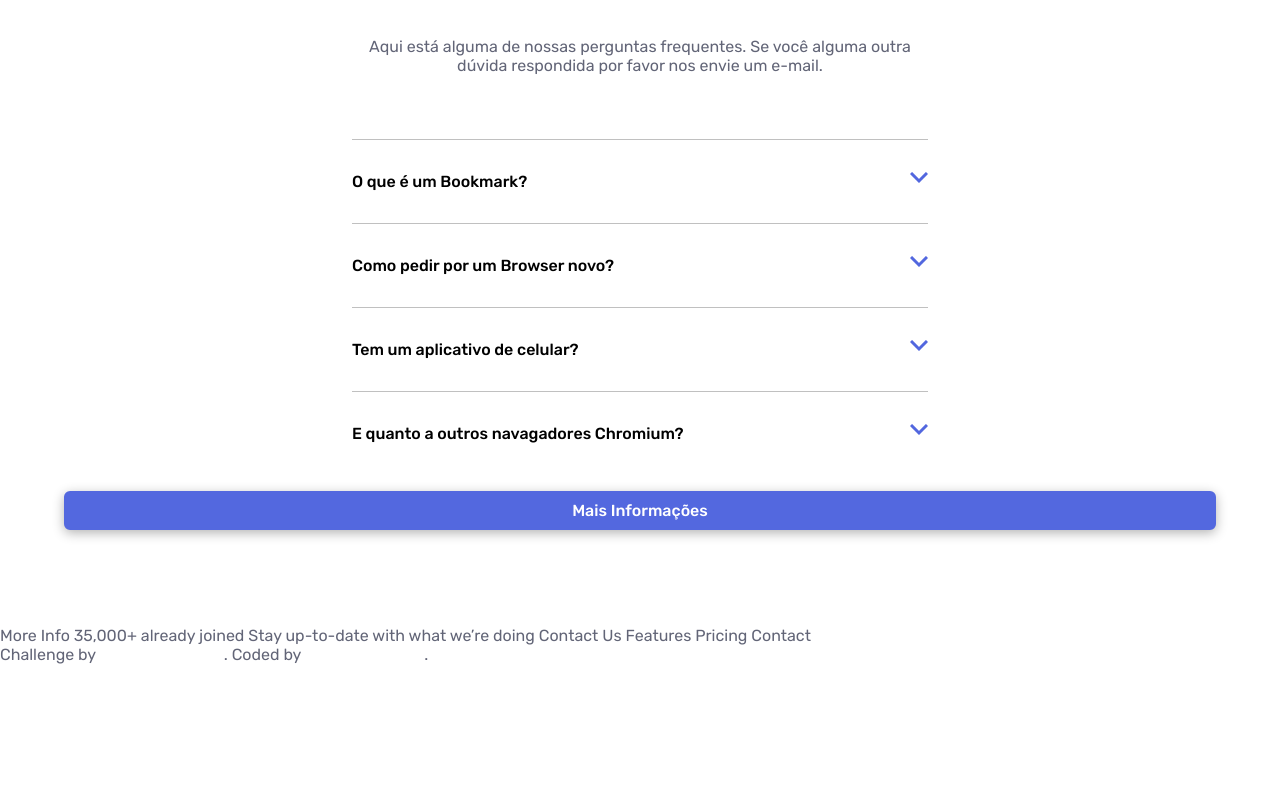
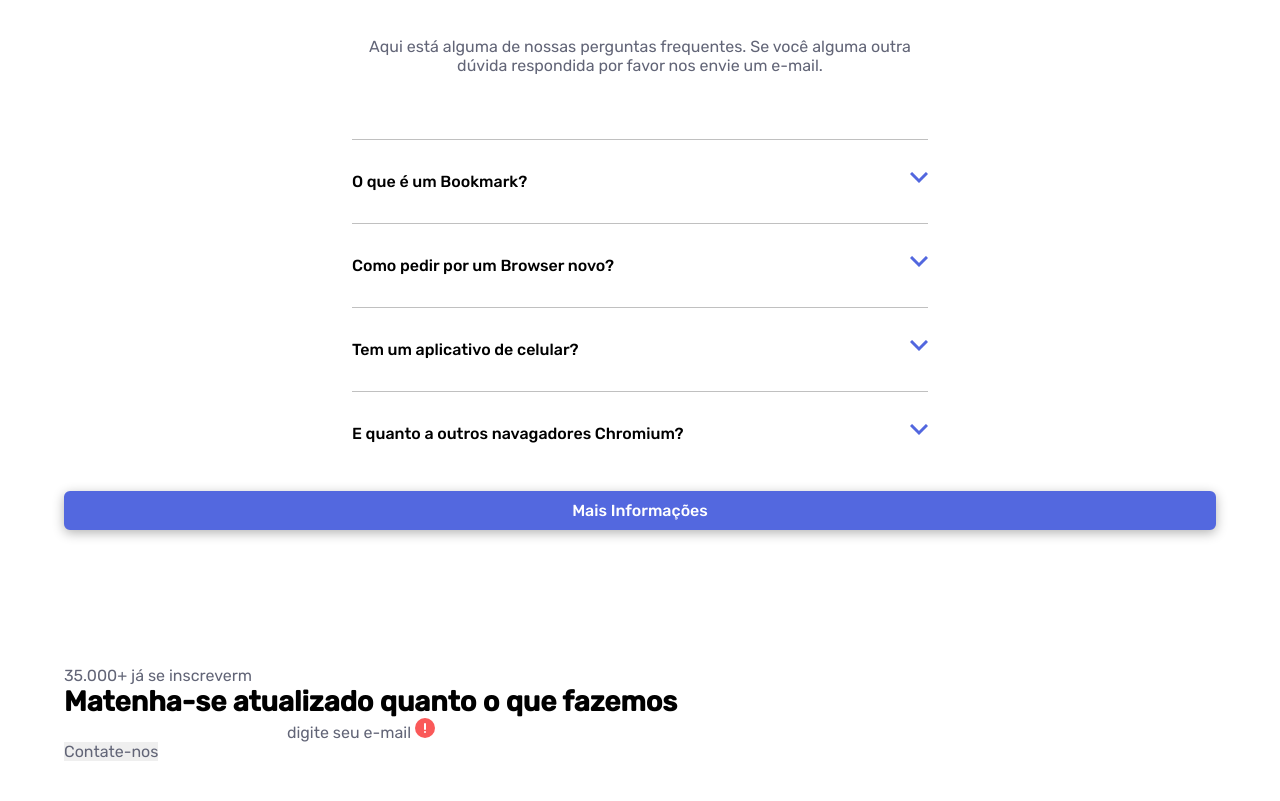
Before and after one commit to StomperHK/bookmark-landing-page, a plain HTML site: page index.html in a window 1280 px wide. Shown: the part 2227-3028 px from the top of the page. Before the commit the page ends 2891 px from the top, so only its background shows below. Drawn offline with Linux system fonts and the light colour scheme.

Commit message:
feat: create another section of content.

```diff
--- a/index.html
+++ b/index.html
@@ -254,21 +254,32 @@
         </a>
       </section>
 
-
-      More Info
-      35,000+ already joined
-      Stay up-to-date with what we’re doing
-      Contact Us
-      Features
-      Pricing
-      Contact
+      <section class="stay-up-to-date-section">
+        <div class="stay-up-to-date-section__wrapper">
+          <p class="stay-up-to-date-section__paragraph">35.000+ já se inscreverm</p>
+          <h2>Matenha-se atualizado quanto o que fazemos</h2>
+          <form data-js="stay-up-to-date-section__grid-container" class="stay-up-to-date-section__grid-container">
+            <div class="stay-up-to-date-section__input-wrapper">
+              <input data-js="stay-up-to-date-section__input-wrapper__input" class="stay-up-to-date-section__input-wrapper__input"
+               id="e-mail-input" aria-labelledby="input-label" aria-live="true" aria-errormessage="input-error-message" aria-invalid="false"
+              >
+              <label data-js="stay-up-to-date-section__input-wrapper__label" class="stay-up-to-date-section__input-wrapper__label" for="e-mail-input">
+                digite seu e-mail
+              </label>
+              <!-- Error svg below -->
+              <svg data-js="stay-up-to-date-section__input-wrapper__svg" xmlns="http://www.w3.org/2000/svg" width="20" height="20"><g fill="none" fill-rule="evenodd"><circle cx="10" cy="10" r="10" fill="#FA5959"/><g fill="#FFF" transform="translate(9 5)"><rect width="2" height="7" rx="1"/><rect width="2" height="2" y="8" rx="1"/></g></g></svg>
+              <span data-js="stay-up-to-date-section__input-wrapper__input-error-message" class="stay-up-to-date-section__input-wrapper__input-error-message" id="input-error-message"></span>
+            </div>
+            <button>Contate-nos</button>
+          </form>
+        </div>
+      </section>
     </main>
 
-    <footer>
-      <p class="attribution">
-        Challenge by <a href="https://www.frontendmentor.io?ref=challenge" target="_blank">Frontend Mentor</a>.
-        Coded by <a href="#">Your Name Here</a>.
-      </p>
+    <footer class="page-footer">
+      <div class="page-footer__flex-wrapper">
+
+      </div>
     </footer>
 
     <script src="./script.js" defer></script>
```
